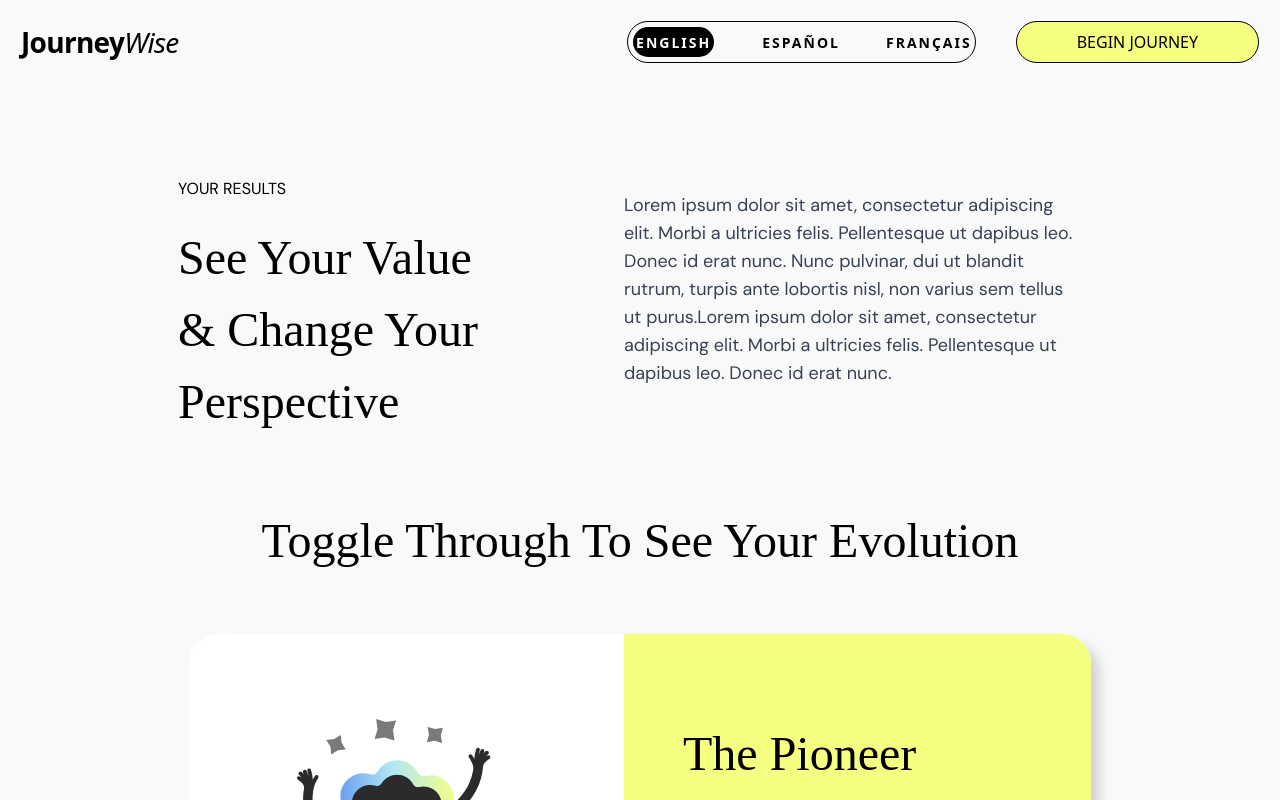
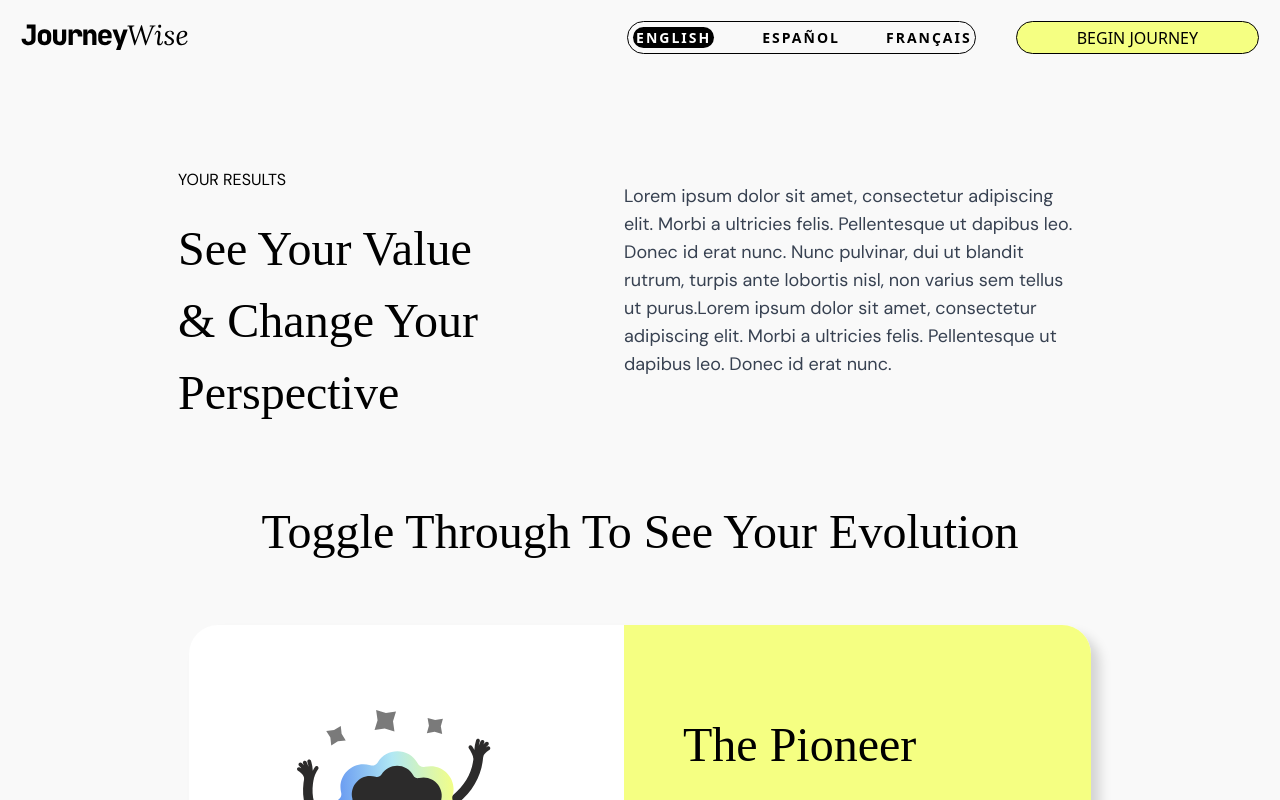
Before and after one commit to cherryontech/JourneyWise, a React (Vite) app in the folder app/: page /result in a window 1280 px wide. Shown: the top 800 px of the page. Built offline with nearby package versions, Linux system fonts and the light colour scheme; a web font is replaced by a local one.

Commit message:
swapped JourneyWise logo to svg image

```diff
--- a/app/src/components/Nav/Header.jsx
+++ b/app/src/components/Nav/Header.jsx
@@ -1,12 +1,10 @@
 import React from "react";
 import Navbar from "./Navbar";
 
-function Header() {
+const Header = () => {
     return (
         <header className="flex justify-between py-[21px] px-[21px]">
-            <h1 className="text-black font-jetbrains-mono lg:text-[28px] sm:text-[19px] leading-normal tracking-tight tracking--1.68">
-                <span className="font-semibold">Journey</span><span className="text-black font-normal italic lg:text-[28px] sm:text-[19px] leading-normal">Wise</span>
-            </h1>
+            <img src="/JourneyWise-Logo-1.svg" />
             <Navbar />
         </header>
     );
```
Also changed, not shown: app/public/JourneyWise-Logo-1.svg (added).
